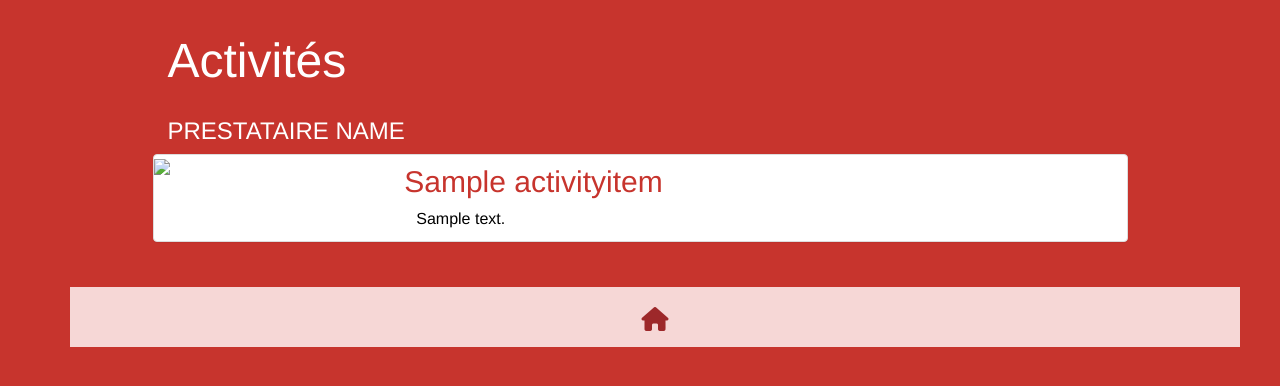
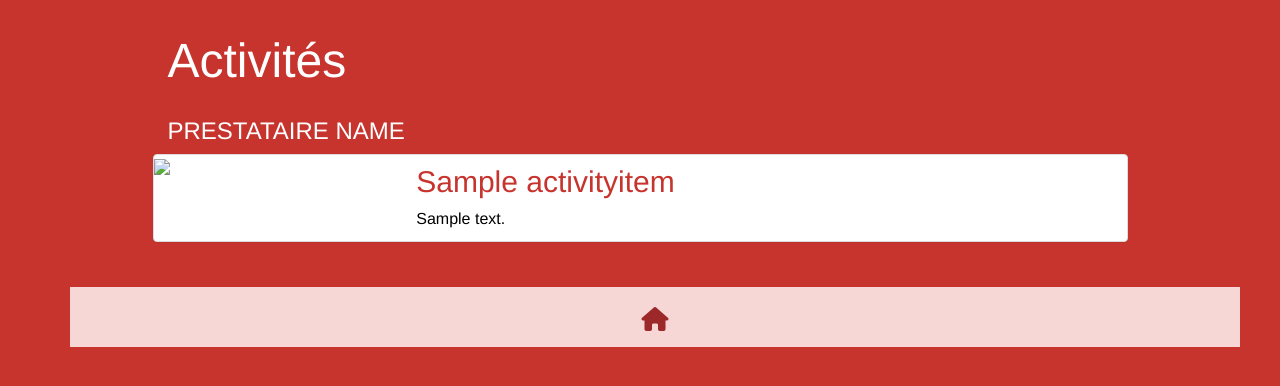
Before and after one commit to Borganov/audioguide, a Django app: template templates/activity/activities.html in a window 1280 px wide. Shown: the top 386 px of the page. Run offline with Django 3.2, Linux system fonts and the light colour scheme; data comes from the database, SQL or seed files in the repository; tables that the repository leaves empty hold one stand-in row (values such as "Sample post"); the template is opened without the code that fills it: values that come from a table or form of the project are taken from there, most other values are stand-ins (such as "Sample title", 1, 10 or a date in 2020); parts of the project's set-up code (start-up, migrations or seed data) failed here and were passed over; some libraries are stand-ins or nearby versions.

Commit message:
Activities h2 add padding

```diff
--- a/templates/activity/activities.html
+++ b/templates/activity/activities.html
@@ -24,7 +24,7 @@
                                         <img src="{{ baseUrl }}/{{ activity.activity.img }}" style="width:100%;"/>
                                     </div>
                                     <div class="col-sm-9 col-xs-12">
-                                        <h2 class="h2ActivityList" style="margin-top: 10px;">{{ activity.title }}</h2>
+                                        <h2 class="h2ActivityList" style="margin-top: 10px;padding:0 12px">{{ activity.title }}</h2>
                                         <p style="padding:0 12px;">{{ activity.description|truncatechars_html:200 }}</p>
                                     </div>
                                 </div>
```
